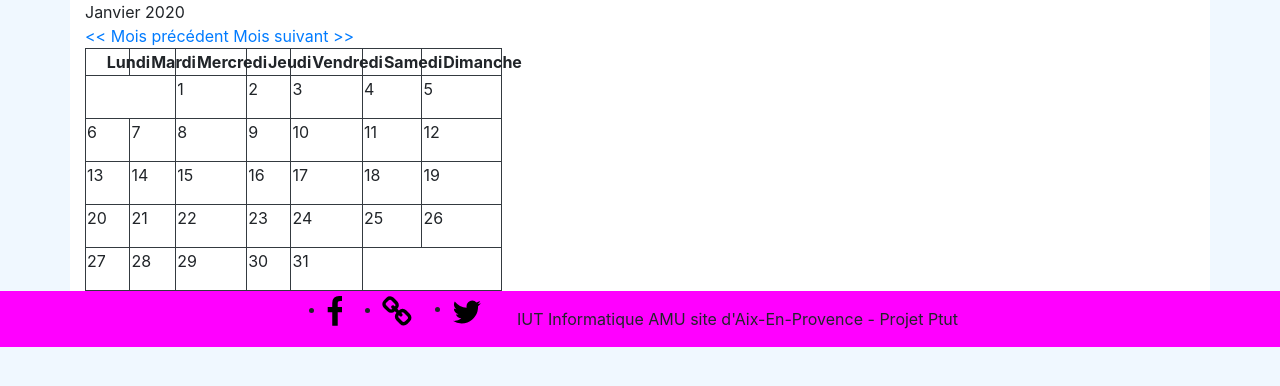
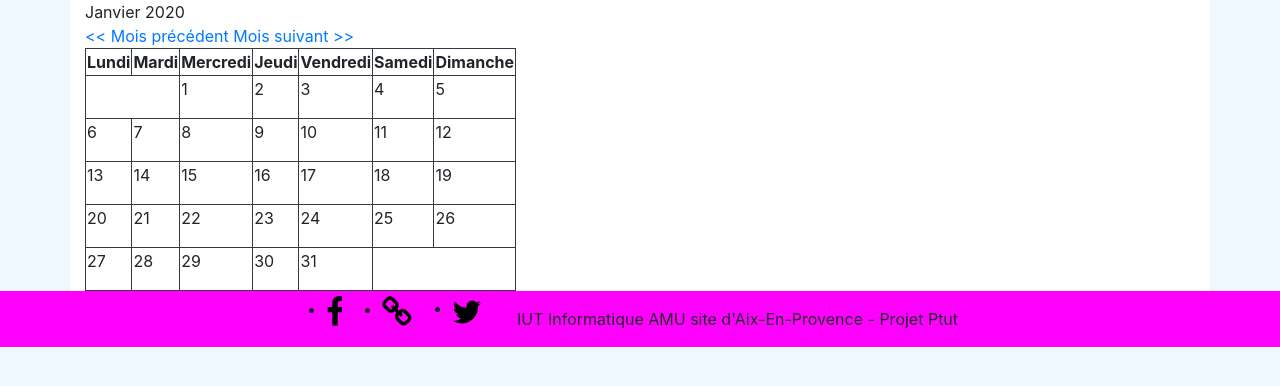
Before and after one commit to Maxime-Leclere/projetptut, a PHP site: page /frontend/calendar.php in a window 1280 px wide. Shown: the part 83-469 px from the top of the page. Run offline with PHP 8.4, Linux system fonts and the light colour scheme; the visitor is signed in with stand-in values (Sample User, id 1); data that the repository does not hold is empty; some libraries are stand-ins or nearby versions.

Commit message:
css modif

```diff
--- a/frontend/assets/main.css
+++ b/frontend/assets/main.css
@@ -50,11 +50,6 @@ table, td, th {
     border: 1px solid #343a40;
 }
 
-th {
-    padding-left: 5%;
-    padding-right: 5%;
-}
-
 .article_image {
     width: 15%;
     height: 15%;
```
